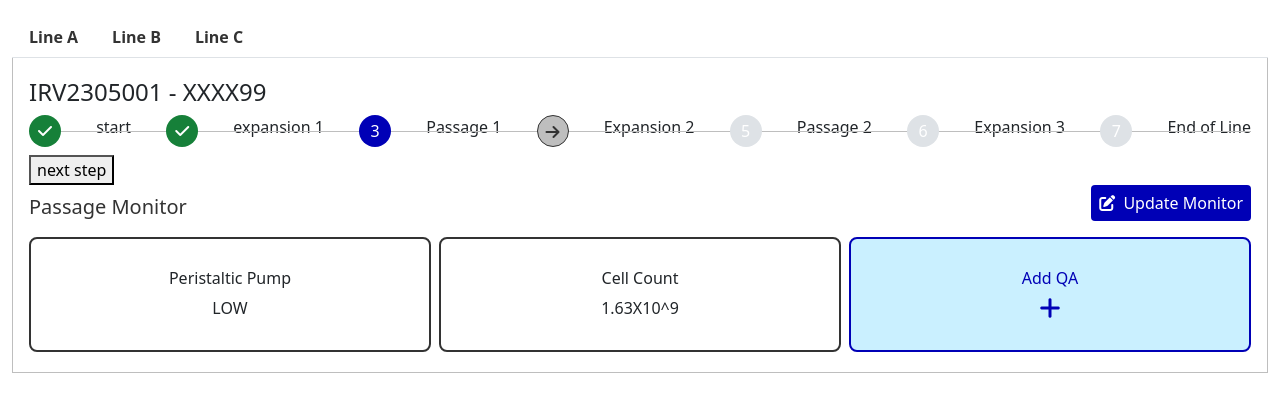
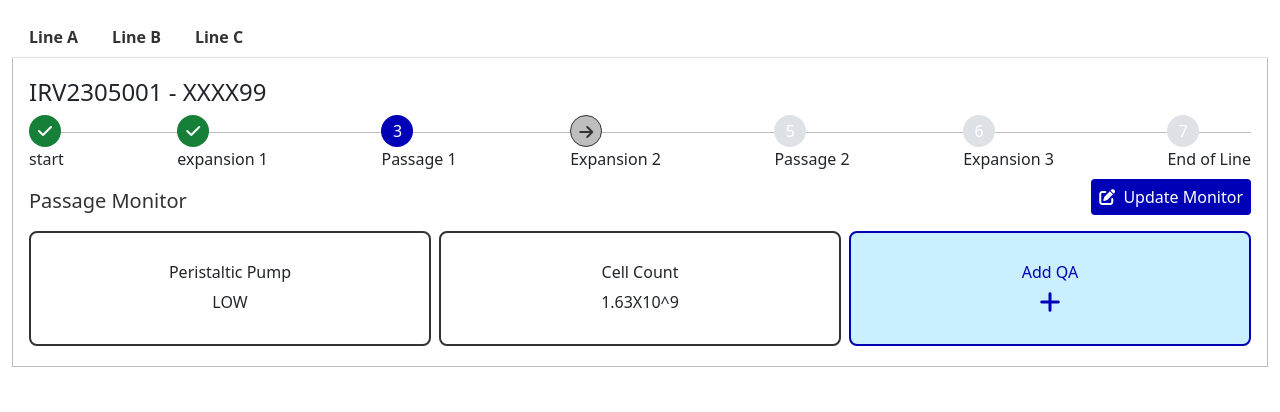
Before and after one commit to alexanderQuinn1/CS356, a Flask app: page /prod-line-monitor/1 in a window 1280 px wide. Shown: the part 140-552 px from the top of the page. Run offline with Flask 3, Linux system fonts and the light colour scheme; parts of the project's set-up code (start-up, migrations or seed data) failed here and were passed over.

Commit message:
CS356G-83, fixing styling for stepper and connecting it

```diff
--- a/static/css/stepper.css
+++ b/static/css/stepper.css
@@ -10,11 +10,12 @@
     margin: 0.5rem 0;
 }
 
-.bm-stepper__step span {
+.bm-stepper__step{
     display: block;
+    position: relative;
 }
 
-.bm-stepper__step {
+.bm-stepper__step__circle {
     border-radius: 50%;
     display: block;
     width: 32px;
@@ -27,7 +28,6 @@
     position: relative;
 }
 
-
 .bm-stepper::before {
     content: "";
     display: block;
@@ -35,31 +35,31 @@
     position: absolute;
     height: 1px;
     background-color: #bebebe;
-    top: 50%;
+    top: 30%;
     left: 0;
     z-index: 0;
 }
 
-.bm-stepper__step--active {
+.bm-stepper__step__circle--active {
     background-color: var(--bm-blue);
 }
 
-.bm-stepper__step--next {
+.bm-stepper__step__circle--next {
     background-color: var(--bm-grey--light);
     border: solid 1px var(--bm-grey--dark);
     color: var(--bm-grey--dark);
     cursor: pointer;
 }
 
-.bm-stepper__step--next:hover {
+.bm-stepper__step__circle--next:hover {
     background-color: var(--bm-grey);
 }
 
-.bm-stepper__step--disabled {
+.bm-stepper__step__circle--disabled {
     background-color: var(--bm-grey--lighter);
 }
 
-.bm-stepper__step--complete {
+.bm-stepper__step__circle--complete {
     background-color: var(--bm-green);
     color: #fff;
 }
--- a/templates/prod-line-monitor.html
+++ b/templates/prod-line-monitor.html
@@ -1,7 +1,8 @@
 {% extends 'base.html' %}
 
 {% block head %}
-<link rel="stylesheet" type="text/css" href="{{ url_for('static', filename='css/prod_line.css') }}">
+    <link rel="stylesheet" type="text/css" href="{{ url_for('static', filename='css/prod_line.css') }}"
+          xmlns="http://www.w3.org/1999/html">
     <link rel="stylesheet" type="text/css" href="{{ url_for('static', filename='css/monitor.css') }}">
     <link rel="stylesheet" type="text/css" href="{{ url_for('static', filename='css/stepper.css') }}">
 
@@ -27,14 +28,12 @@
     </ul>
 
     <div id="line" class="container-fluid bm-prod-line-tab__content">
-    <h4>{{batch.batch_no}} - {{batch.prod_type}}</h4>
+        <h4>{{ batch.batch_no }} - {{ batch.prod_type }}</h4>
 
-
-    <div class="bm-prod-line-stepper">
-    </div>
         <div class="bm-stepper" id="stepper">
             {% for stage in stages %}
-        <span class="bm-stepper__step bm-stepper__step--{{stage.status}}">
+                <div class="bm-stepper__step">
+                    <span class="bm-stepper__step__circle bm-stepper__step__circle--{{ stage.status }}" {% if stage.status == 'next' %} onClick="moveToNextStage('{{ prod_line }}', '{{ batch.batch_no }}', '{{ batch.current_stage }}')" {%  endif %}>
                         {% if stage.status == 'next' %}
                             <i class="fa-solid fa-arrow-right"></i>
                         {% elif stage.status == 'complete' %}
@@ -43,12 +42,10 @@
                             {{ stage.id }}
                         {% endif %}
                     </span>
-            {{stage.name}}
+                    <span class="bm-stepper__step__text">  {{ stage.name }} </span>
+                </div>
             {% endfor %}
         </div>
-
-    <button onClick="moveToNextStage('{{prod_line}}', '{{batch.batch_no}}', '{{batch.current_stage}}')">next step
-    </button>
 
         {% if expansion_monitor %}
             {% include 'expansion-monitor.html' %}
@@ -57,6 +54,5 @@
         {% else %}
             <div>start of production - no data</div>
         {% endif %}
-
     </div>
 {% endblock %}
```
Lines whose indentation alone changed are shown as unchanged.
